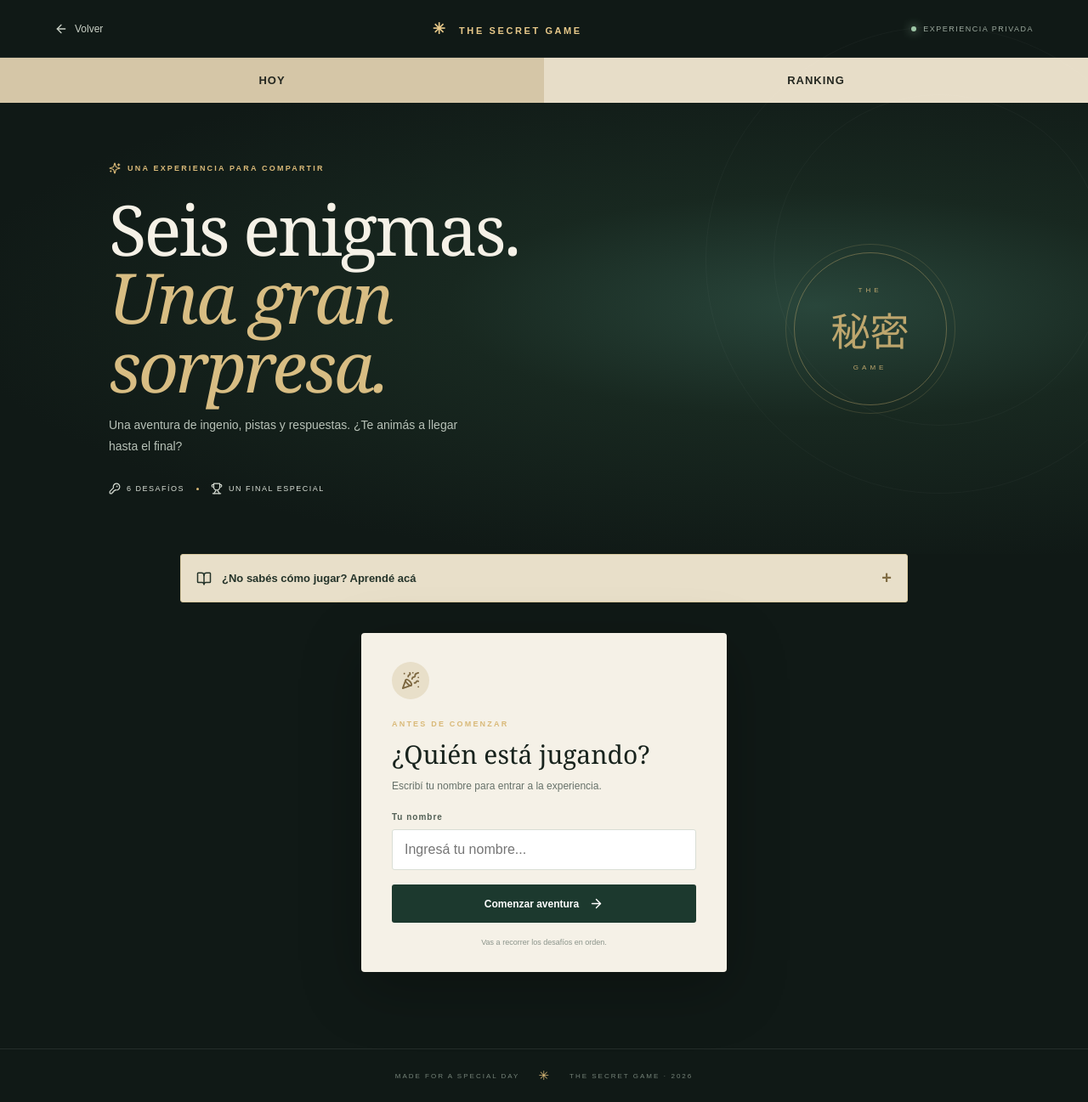
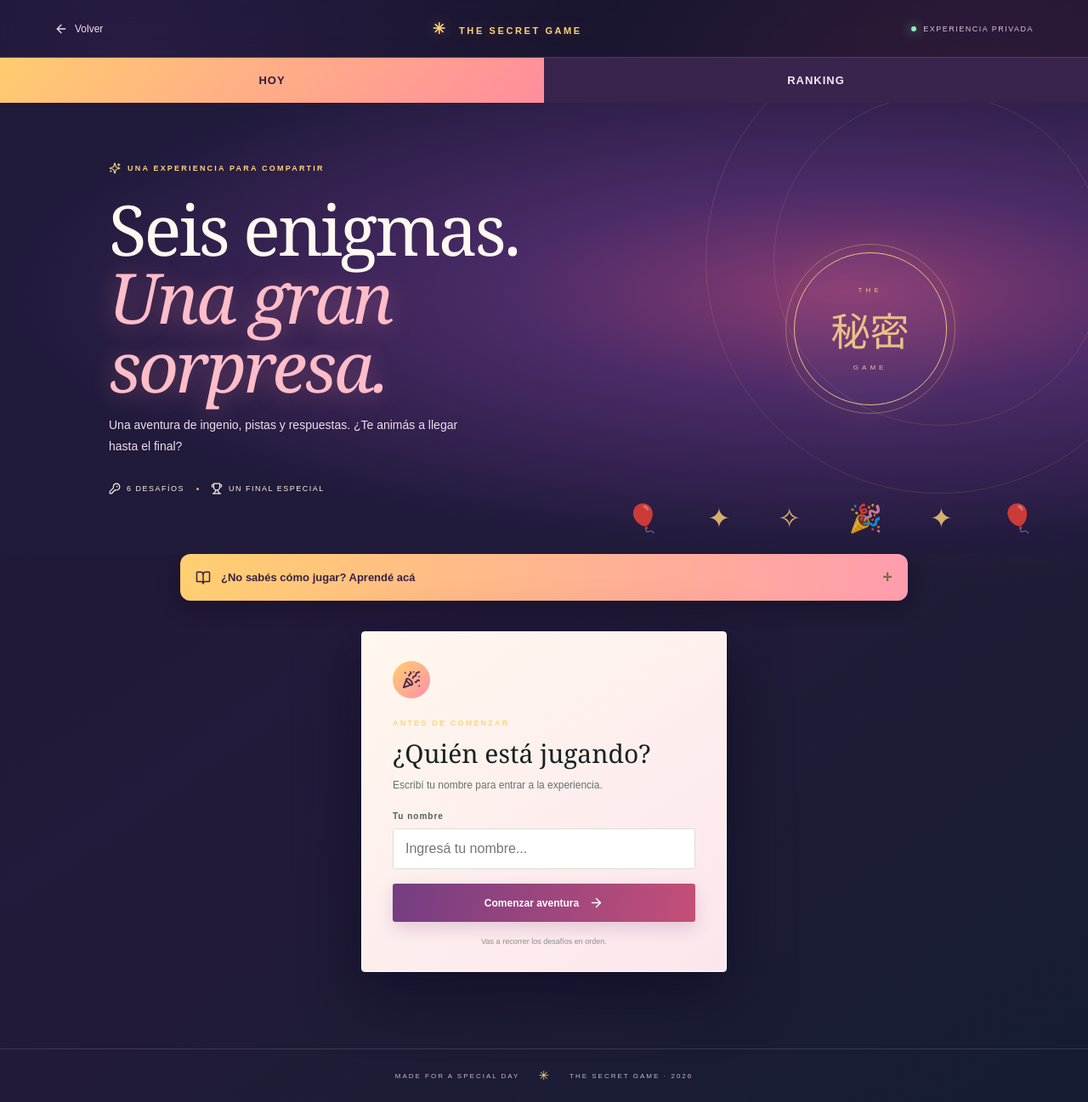
Before and after one commit to FreehandComunidad/supervecino-gestion, a Next.js app: page /cumple in a window 1280 px wide. Shown: the whole page at 85% size. Built offline with nearby package versions, Linux system fonts and the light colour scheme.

Commit message:
Give birthday game a vibrant party visual theme

```diff
--- a/src/app/globals.css
+++ b/src/app/globals.css
@@ -158,3 +158,66 @@
 .birthday-hint-text{padding:12px 14px;margin:8px 0;background:#26392e;border-left:2px solid #d9b978;color:#e8e1d1;font-size:12px;line-height:1.6}
 .birthday-solution{margin-top:18px}
 @media(max-width:480px){.birthday-hint-buttons{grid-template-columns:1fr}.birthday-scorebar{gap:8px}.birthday-scorebar strong{margin-right:8px}}
+
+/* Birthday party refresh — brighter, celebratory, still readable */
+.birthday-game{background:radial-gradient(ellipse at 12% 5%,#3c245b 0%,transparent 33%),radial-gradient(ellipse at 90% 18%,#5a2448 0%,transparent 30%),linear-gradient(145deg,#17152d 0%,#241a3b 48%,#151d32 100%);color:#fff8f0}
+.birthday-nav{border-bottom:1px solid #ffdb9b35;background:#17152d88;backdrop-filter:blur(12px)}
+.birthday-mark{color:#ffd477;text-shadow:0 0 18px #ffb84c55}
+.birthday-back{color:#f3dce8}
+.birthday-nav-right{color:#d9c2df}
+.live-dot{background:#8cf0bd;box-shadow:0 0 14px #8cf0bd}
+.birthday-game-tabs{background:#39244d;color:#fff}
+.birthday-game-tabs button{color:#f5e8f5}
+.birthday-game-tabs button.active{background:linear-gradient(135deg,#ffcc70,#ff8d9d);color:#321b3d}
+.birthday-hero{background:radial-gradient(ellipse at 78% 42%,#8b3c72 0%,#4b2b68 28%,#201a3b 70%);overflow:hidden}
+.birthday-hero:after{content:"🎈　✦　✧　🎉　✦　🎈";position:absolute;right:4%;bottom:22px;color:#ffd477;font-size:clamp(18px,3vw,32px);letter-spacing:12px;opacity:.8;white-space:nowrap}
+.birthday-eyebrow,.birthday-kicker{color:#ffd477}
+.birthday-hero h1 em{color:#ffbdc9;text-shadow:0 4px 28px #ff8fa055}
+.birthday-hero p{color:#f0ddec}
+.birthday-hero-meta{color:#fff0df}
+.birthday-seal{border-color:#ffda8d;outline-color:#ffda8d66;color:#ffda8d;background:#ffffff08;box-shadow:0 0 45px #ffb84c20}
+.birthday-orbit{border-color:#ffd47720}
+.birthday-entry-card{background:linear-gradient(145deg,#fff8ee,#fce6ed);box-shadow:0 22px 70px #09051b88;border:1px solid #fff}
+.birthday-card-icon{background:linear-gradient(135deg,#ffcf70,#ff8fa8);color:#48264c}
+.birthday-primary{background:linear-gradient(100deg,#743d83,#c44f78);box-shadow:0 8px 20px #7b3a7b33}
+.birthday-primary:hover{filter:brightness(1.1)}
+.birthday-play{position:relative}
+.birthday-welcome h2{color:#fff0f4}
+.birthday-progress{background:#ffffff25;border-radius:20px;overflow:hidden}
+.birthday-progress span{background:linear-gradient(90deg,#ffcb70,#ff8fa8,#b99cff);box-shadow:0 0 14px #ff9eb8}
+.birthday-levels,.birthday-challenge{background:linear-gradient(145deg,#302342,#211d39);border:1px solid #ffda8d35;box-shadow:0 16px 40px #09051b55;border-radius:16px}
+.birthday-levels-head>b{color:#fff0f4}
+.birthday-level{color:#f8edf7;border-color:#ffffff16;border-radius:10px}
+.birthday-level.selected{background:linear-gradient(100deg,#70427688,#a6426c55);outline:1px solid #ffbdc955}
+.birthday-level-number{border-color:#ffda8d66;color:#ffd477}
+.birthday-level.done .birthday-level-number{background:#8ce6b4;border-color:#8ce6b4;color:#183326}
+.birthday-challenge{background:radial-gradient(ellipse at 85% 0%,#70406b66,transparent 40%),linear-gradient(145deg,#302342,#211d39)}
+.birthday-challenge-top{color:#ffd477}
+.birthday-cryptic-clue{font:400 clamp(29px,4.5vw,44px)/1.42 Georgia,serif;color:#fff5e9;margin:38px 0 32px;text-shadow:0 5px 25px #100819}
+.birthday-scorebar{background:#17152d;border:1px solid #ffda8d44;border-radius:12px;color:#e8d4e9}
+.birthday-scorebar strong{color:#ffd477}
+.birthday-hint-buttons button{background:#493052;border:1px solid #ffcf7b88;color:#fff6ef;border-radius:11px;transition:transform .15s,filter .15s}
+.birthday-hint-buttons button:hover:not(:disabled){transform:translateY(-2px);filter:brightness(1.15)}
+.birthday-hint-buttons button small{color:#ffd477}
+.birthday-hint-text{background:#473050;border-left-color:#ffcb70;color:#fff1e7;border-radius:0 10px 10px 0}
+.birthday-answer label{color:#f4d8e8}
+.birthday-answer input{background:#17152d;border:1px solid #ffda8d55;color:#fff;border-radius:10px}
+.birthday-answer input::placeholder{color:#bca9c2}
+.birthday-answer button{background:linear-gradient(135deg,#ffcf70,#ff8fa8);color:#39203d;border-radius:10px}
+.birthday-notice{color:#ffd477!important}
+.birthday-solution{background:#1d3c35;border:1px solid #8ce6b477;border-radius:12px;color:#eafff2}
+.birthday-solution b,.birthday-solution strong{color:#9cf0bd}
+.birthday-challenge-foot{color:#c5b5cf}
+.birthday-challenge-foot span:first-child{color:#ffd477}
+.birthday-guide-toggle{background:linear-gradient(100deg,#ffcf70,#ff9cae);color:#3a2141;border:0;border-radius:12px;box-shadow:0 8px 24px #08051655}
+.birthday-footer{border-color:#ffffff20;color:#c5b5cf}
+.birthday-footer span:nth-child(2){color:#ffd477}
+.birthday-ranking{color:#fff}
+.birthday-ranking-list{background:#302342;border-color:#ffda8d44;border-radius:14px;overflow:hidden}
+.birthday-ranking-row{color:#fff1ec}
+.birthday-ranking-row.top-rank{background:#65406c}
+.birthday-rank-points{color:#ffd477}
+.birthday-ranking-empty{border-color:#ffda8d66;color:#ffd477;border-radius:14px}
+.birthday-ranking-empty b{color:#fff1ec}
+.birthday-ranking-refresh{border-color:#ffd477;color:#ffd477;border-radius:10px}
+@media(max-width:760px){.birthday-hero:after{right:-8%;bottom:12px;opacity:.5}.birthday-seal{background:#2b1c4388;opacity:.8}}
```
